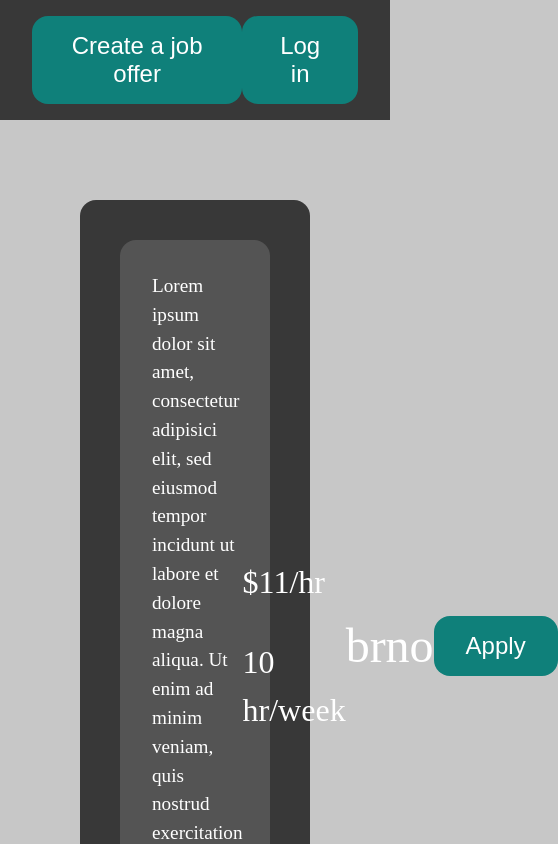
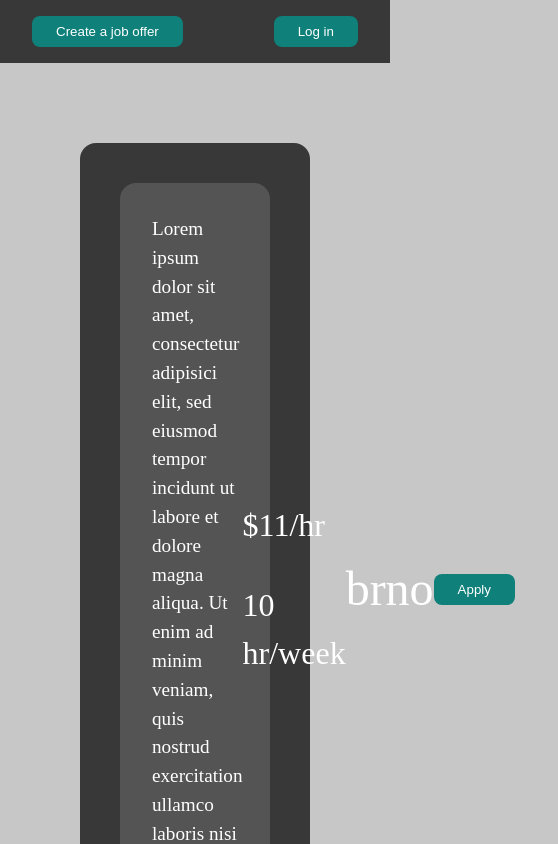
Before and after one commit to adam-oprchal/Part-time-jobs, a React (Vite) app in the folder workspace/frontend/: page / in a window 390 px wide. Shown: the top 844 px of the page, 558 px wide, since content can reach past the window. Built offline with nearby package versions, Linux system fonts and the light colour scheme.

Commit message:
feat: responsive buttons

```diff
--- a/workspace/frontend/src/components/Button/button.css
+++ b/workspace/frontend/src/components/Button/button.css
@@ -1,8 +1,7 @@
 .button {
-  border-radius: 1rem;
+  border-radius: 0.5rem;
   border: none;
-  padding: 1rem 2rem;
-  font-size: 1.5rem;
+  padding: 0.5rem 1.5rem;
   font-weight: 500;
   color: var(--color-white);
   background-color: var(--color-green);
@@ -15,3 +14,11 @@
   background-color: var(--color-white);
   color: var(--color-green);
 }
+
+@media screen and (min-width: 550px) {
+  .button {
+    font-size: 1.5rem;
+    padding: 1rem 2rem;
+    border-radius: 1rem;
+  }
+}
```
